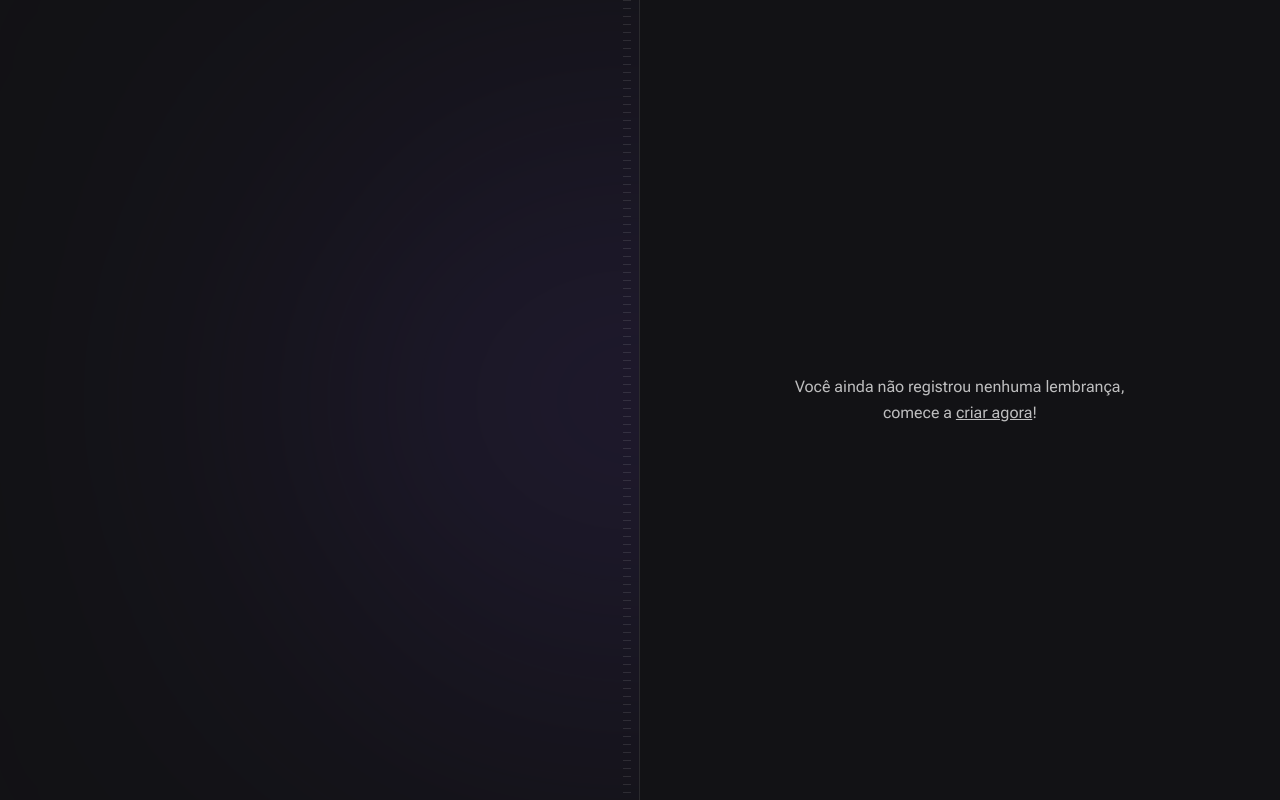
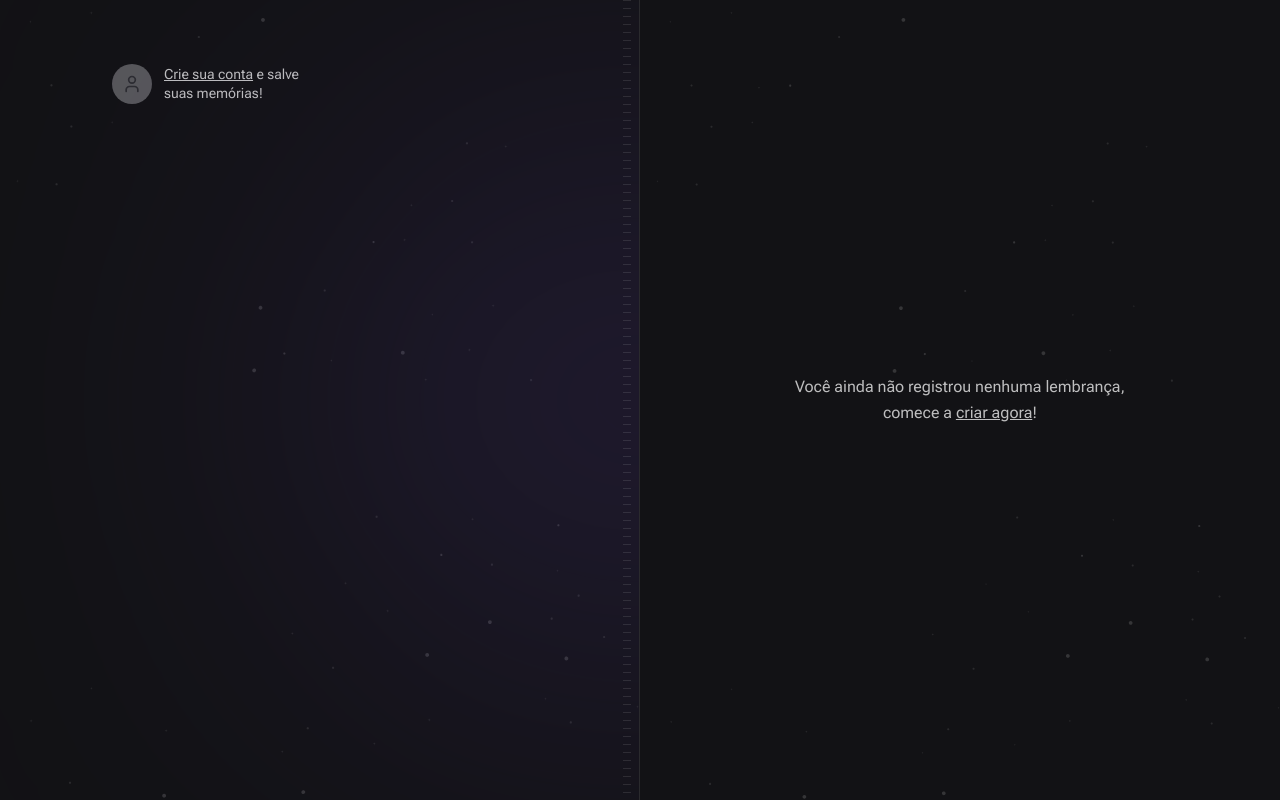
Before and after one commit to mateusfg7/nlw-spacetime, a Next.js app in the folder web/: page / in a window 1280 px wide. Built offline with nearby package versions, Linux system fonts and the light colour scheme; a web font is replaced by a local one.

Commit message:
feat(web): create sign-in elements

```diff
--- a/web/src/app/page.tsx
+++ b/web/src/app/page.tsx
@@ -1,17 +1,34 @@
+import { User } from 'lucide-react'
+
 export default function Home() {
   return (
     <main className="grid min-h-screen grid-cols-2">
       {/* left */}
-      <div className="relative flex flex-col items-start justify-between overflow-hidden border-r border-white/10 px-28 py-16">
+      <div className="relative flex flex-col items-start justify-between overflow-hidden border-r border-white/10 bg-[url(../assets/bg-stars.svg)] bg-cover px-28 py-16">
         {/* blur */}
         <div className="absolute right-0 top-1/2 h-[288px] w-[526px] -translate-y-1/2 translate-x-1/2 rounded-full bg-purple-700 opacity-50 blur-full" />
 
         {/* stripes */}
         <div className="absolute bottom-0 right-2 top-0 w-2 bg-stripes" />
+
+        {/* signin section */}
+        <a
+          href=""
+          className="flex items-center gap-3 text-left transition-colors hover:text-gray-50"
+        >
+          <div className="flex h-10 w-10 items-center justify-center rounded-full bg-gray-400">
+            <User className="h-5 w-5 text-gray-500" />
+          </div>
+
+          <p className="max-w-[140px] text-sm leading-snug">
+            <span className="underline">Crie sua conta</span> e salve suas
+            memórias!
+          </p>
+        </a>
       </div>
 
       {/* right */}
-      <div className="flex flex-col p-16">
+      <div className="flex flex-col bg-[url(../assets/bg-stars.svg)] bg-cover p-16">
         <div className="flex flex-1 items-center justify-center">
           <p className="w-[360px] text-center leading-relaxed">
             Você ainda não registrou nenhuma lembrança, comece a{' '}
```
